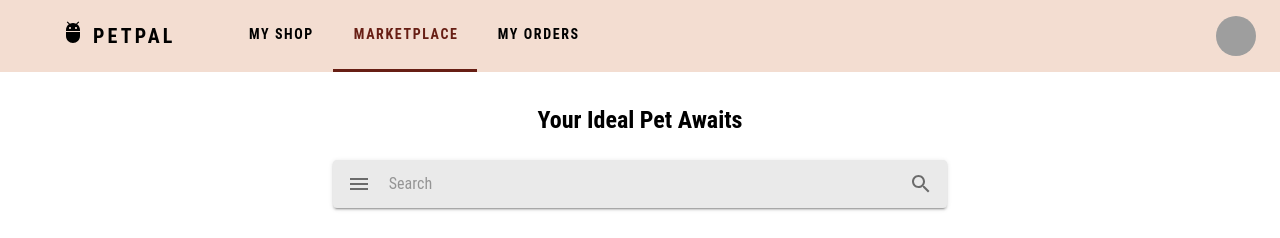
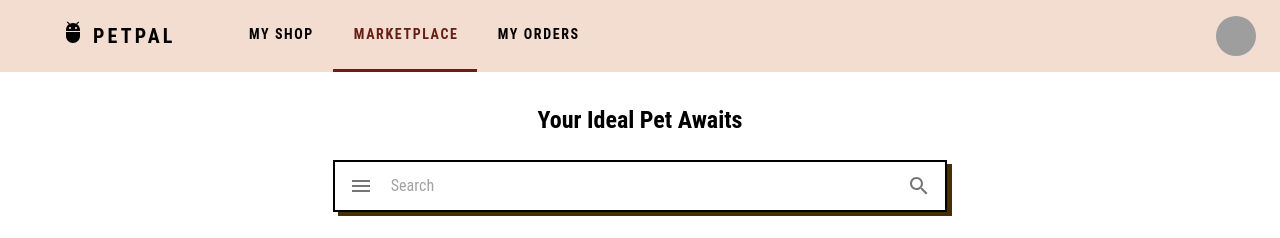
Before and after one commit to 2110366-2566-2/tortoise-app-frontend, a Next.js app in the folder pet/: page /petpal/user/marketplace in a window 1280 px wide. Shown: the top 238 px of the page. Built offline with nearby package versions, Linux system fonts and the light colour scheme; grey boxes are pictures that could not be loaded; a web font is replaced by a local one.

Commit message:
[TL-24] restyling SearchField

```diff
--- a/pet/components/SearchField/index.tsx
+++ b/pet/components/SearchField/index.tsx
@@ -14,11 +14,14 @@ export default function SearchField() {
             sx={{
                 p: '2px 4px',
                 display: 'flex',
-                boxShadow: 2,
+                boxShadow: '5px 4px #472F05',
                 alignItems: 'center',
                 width: '60%',
                 overflow: 'hidden',
-                backgroundColor: '#EAEAEA !important',
+                // backgroundColor: '#EAEAEA !important',
+                backgroundColor: '#FFF',
+                border: '2px solid black',
+                borderRadius: 0
             }}
         >
             <IconButton sx={{ p: '10px' }} aria-label="menu">
```
